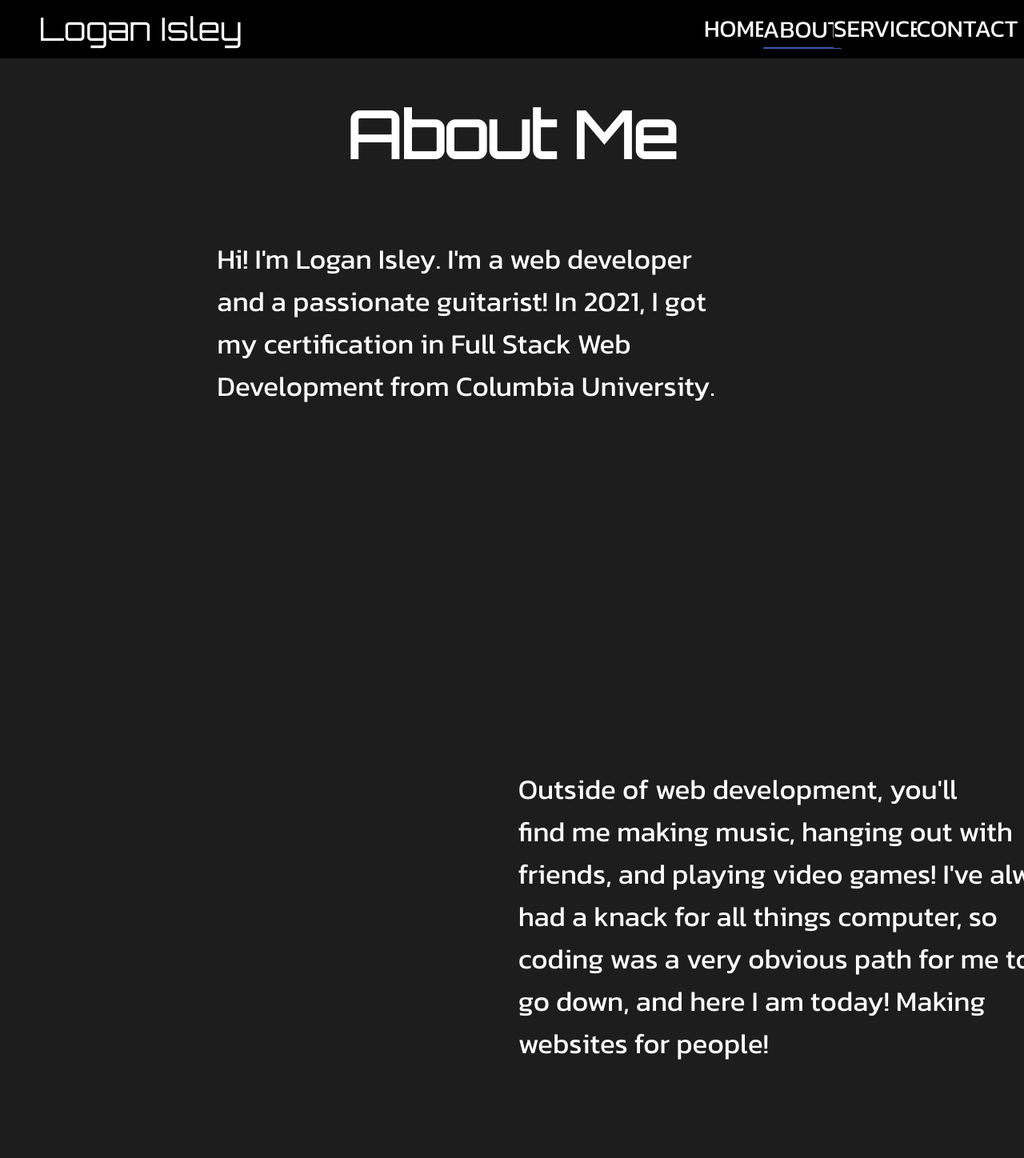
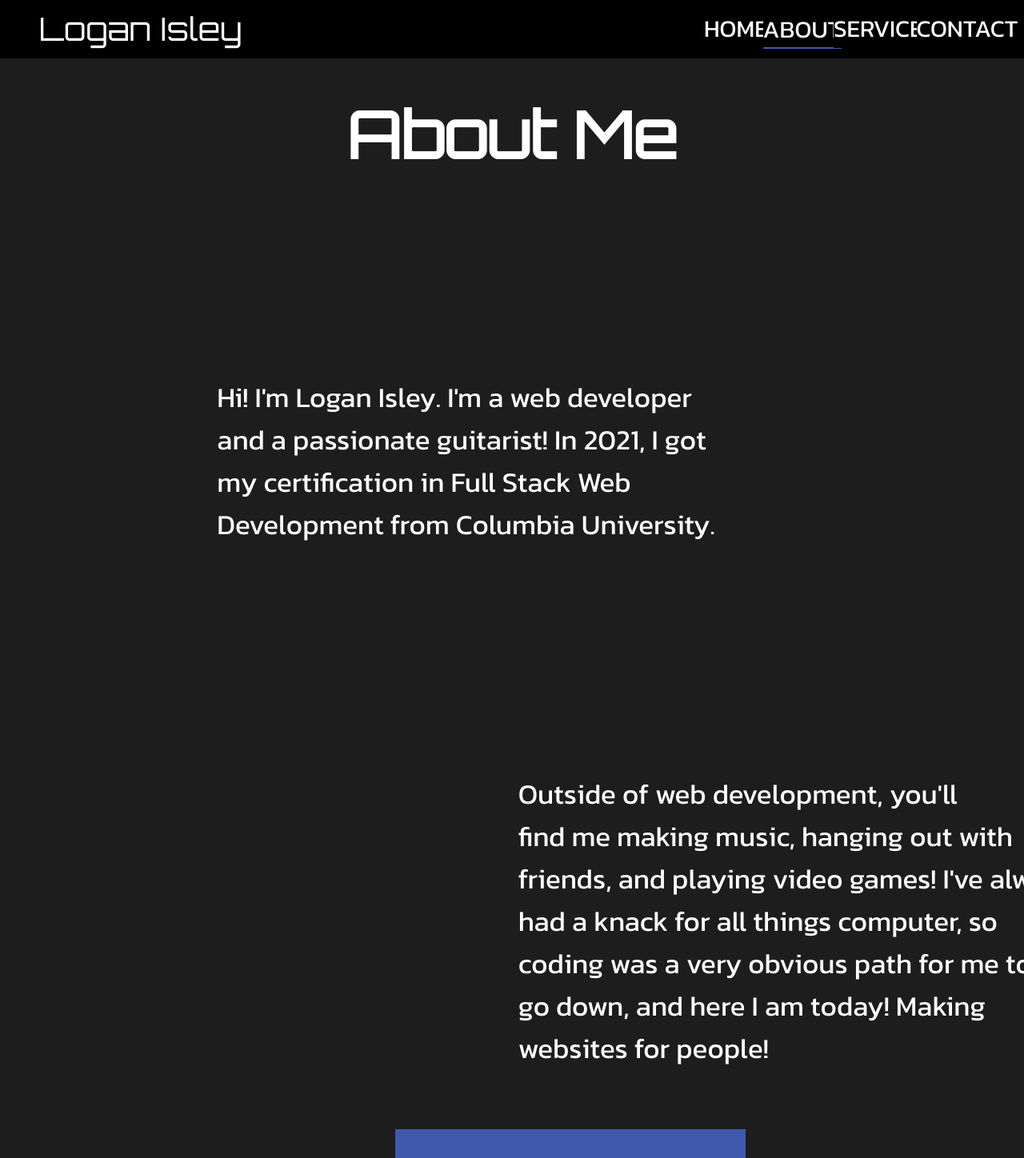
Before and after one commit to LowGcifer/Web-Dev-Site, a React (Create React App) app in the folder client/: page /about in a window 1280 px wide. Shown: the top 1448 px of the page at 80% size. Built offline with nearby package versions, Linux system fonts and the light colour scheme.

Commit message:
about page stuff

```diff
--- a/client/src/components/QuestionBox/index.js
+++ b/client/src/components/QuestionBox/index.js
@@ -16,7 +16,7 @@ function QuestionBox() {
         <div id="question-boxes-area">
           <button
             onClick={() => {
-              setBoxText("1 Lorem Ipsum");
+              setBoxText("Opus Eponymous");
               handleClick(1);
             }}
             className={
@@ -32,7 +32,7 @@ function QuestionBox() {
           </button>
           <button
             onClick={() => {
-              setBoxText("2 Lorem Ipsum");
+              setBoxText("Infestissumam");
               handleClick(2);
             }}
             className={
@@ -48,7 +48,7 @@ function QuestionBox() {
           </button>
           <button
             onClick={() => {
-              setBoxText("3 Lorem Ipsum");
+              setBoxText("Meliora");
               handleClick(3);
             }}
             className={
@@ -64,7 +64,7 @@ function QuestionBox() {
           </button>
           <button
             onClick={() => {
-              setBoxText("4 Lorem Ipsum");
+              setBoxText("Prequelle");
               handleClick(4);
             }}
             className={
@@ -81,7 +81,7 @@ function QuestionBox() {
           </button>
           <button
             onClick={() => {
-              setBoxText("5 Lorem Ipsum");
+              setBoxText("Impera");
               handleClick(5);
             }}
             className={
--- a/client/src/pages/about/about.css
+++ b/client/src/pages/about/about.css
@@ -20,6 +20,8 @@
   height: 628px;
   font-family: Kanit;
   font-size: 35px;
+  display: flex;
+  align-items: center;
 }
 
 #about-paragraph-one {
@@ -31,6 +33,8 @@
   height: 522px;
   font-family: Kanit;
   font-size: 35px;
+  display: flex;
+  align-items: center;
 }
 
 #about-paragraph-two {
```
